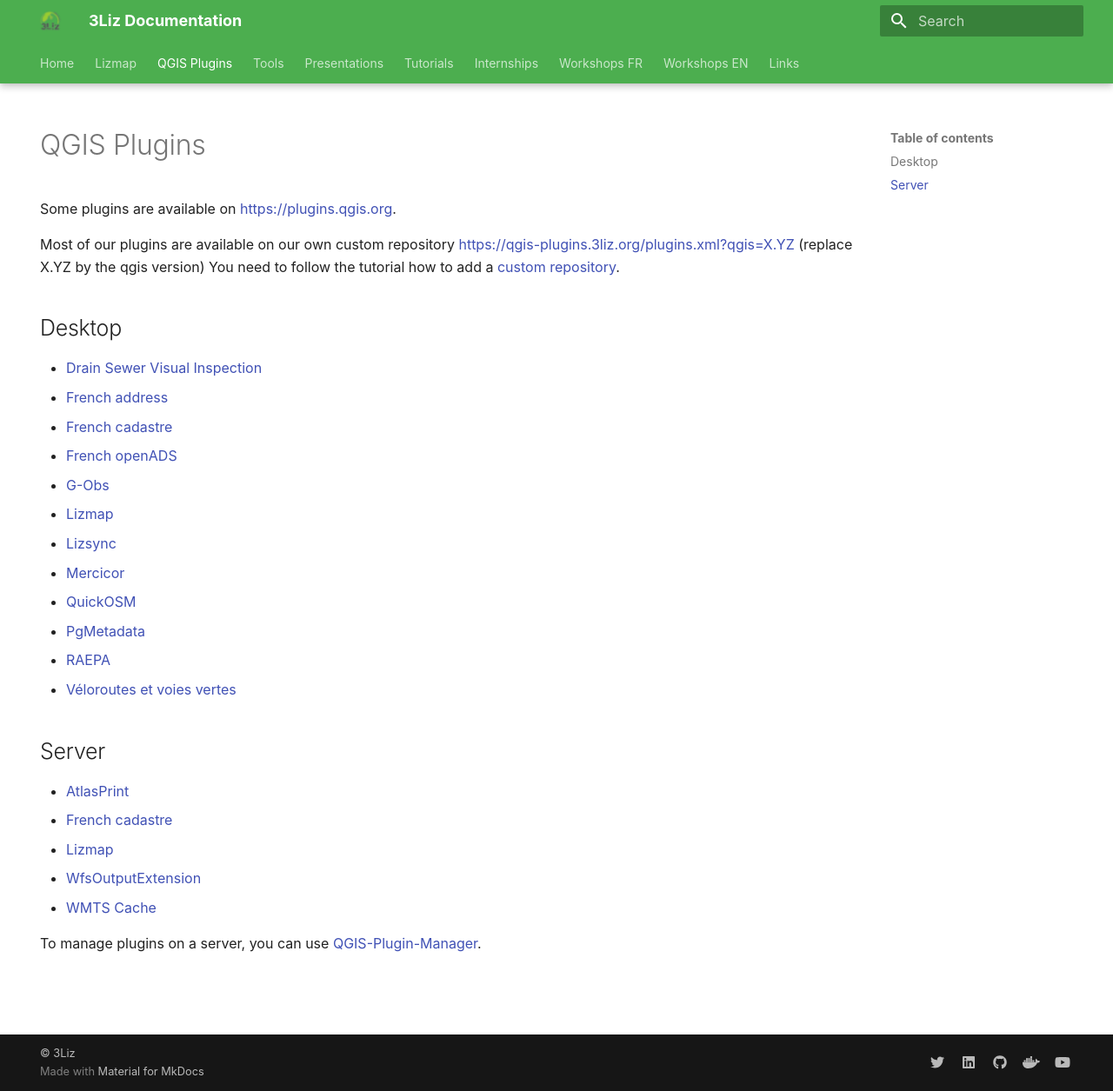
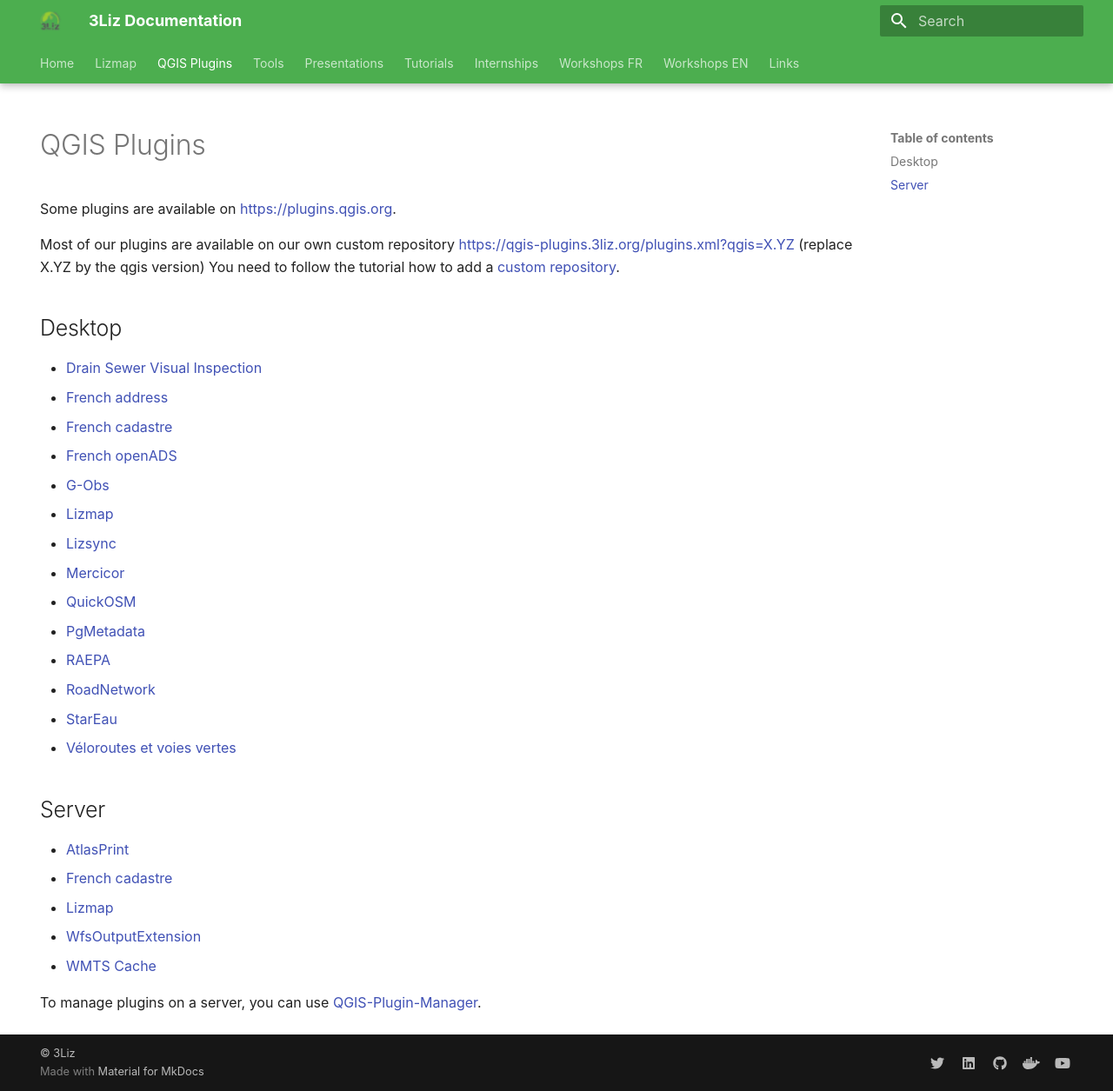
Before and after one commit to 3liz/3liz.github.io, an MkDocs documentation site: the page built from docs/plugins.md, in a window 1280 px wide and 1255 px high. Shown: the whole window at 87% size. Built offline with MkDocs 1.6.1 and Material for MkDocs 9.7.7, drawn with Linux system fonts in a browser that asks for light colours; nearby versions of some CDN libraries.

Commit message:
Add StarEau and RoadNetwork plugins

```diff
--- a/docs/plugins.md
+++ b/docs/plugins.md
@@ -23,6 +23,8 @@
 * [QuickOSM](../QuickOSM/)
 * [PgMetadata](../qgis-pgmetadata-plugin/)
 * [RAEPA](../qgis-raepa-plugin/)
+* [RoadNetwork](../qgis-road-network-plugin/)
+* [StarEau](../qgis-stareau-plugin/)
 * [Véloroutes et voies vertes](../qgis-veloroutes_voies_vertes-plugin/)
 
 ## Server
```
